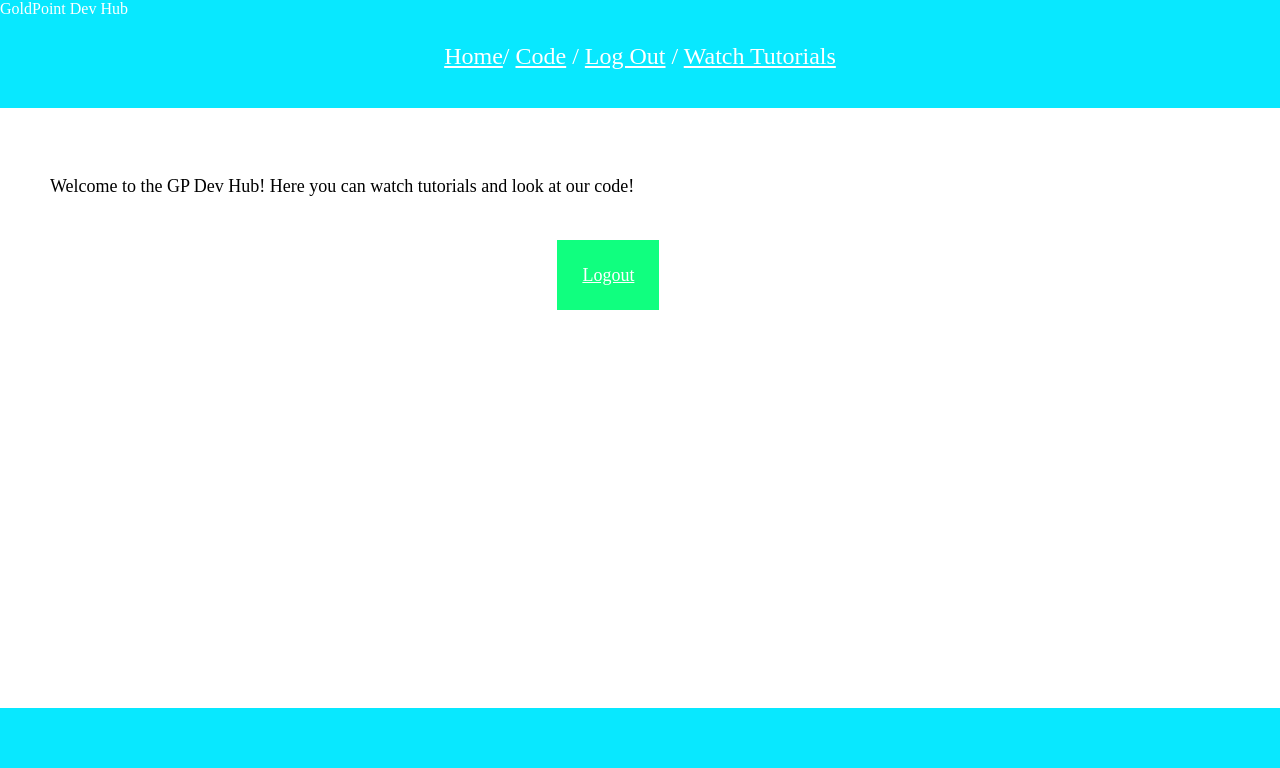
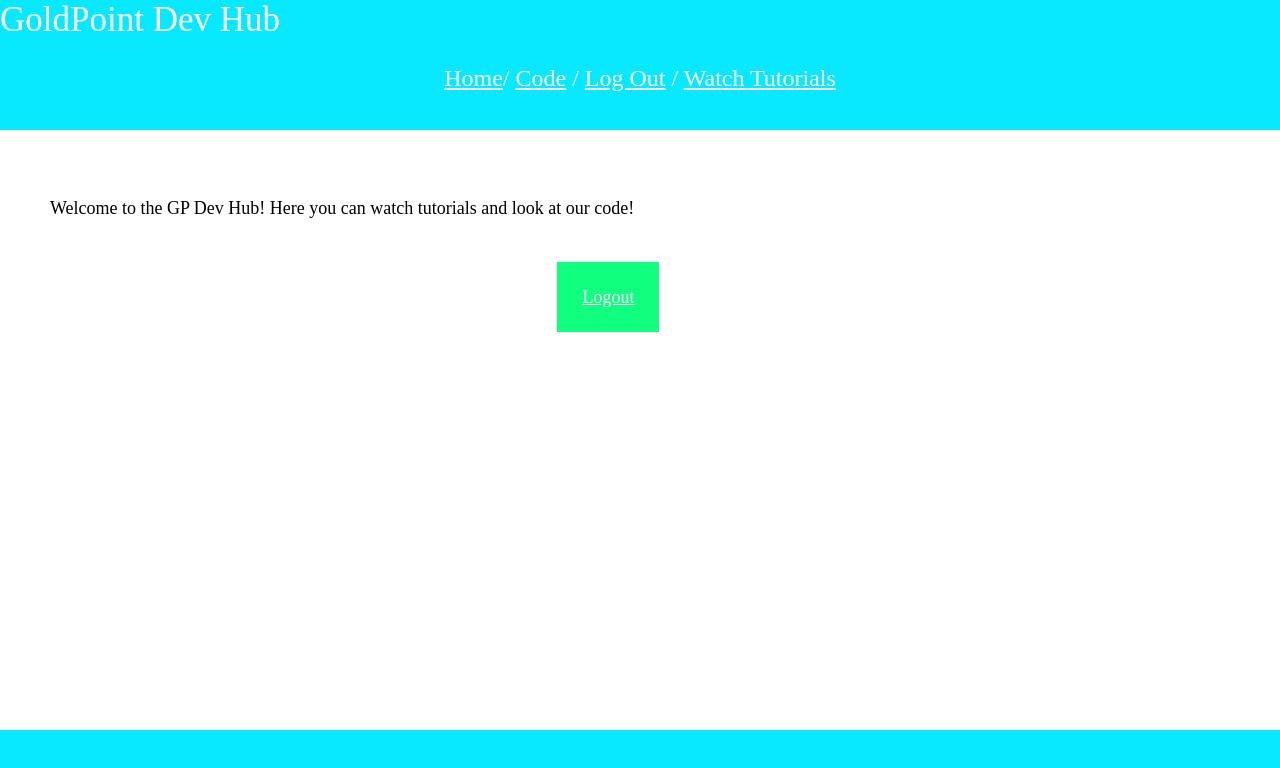
Before and after one commit to GoldPointStudios/dev-hub, a plain HTML site: page home.html in a window 1280 px wide. Shown: the top 768 px of the page. Drawn offline with Linux system fonts and the light colour scheme.

Commit message:
Update home.html

```diff
--- a/home.html
+++ b/home.html
@@ -52,7 +52,7 @@
     </style>
 </head>
 <body>
-<div class="banner">
+<div style="font-size: 35px">
     GoldPoint Dev Hub<br/>
 </div>
 <div class="header">
```
